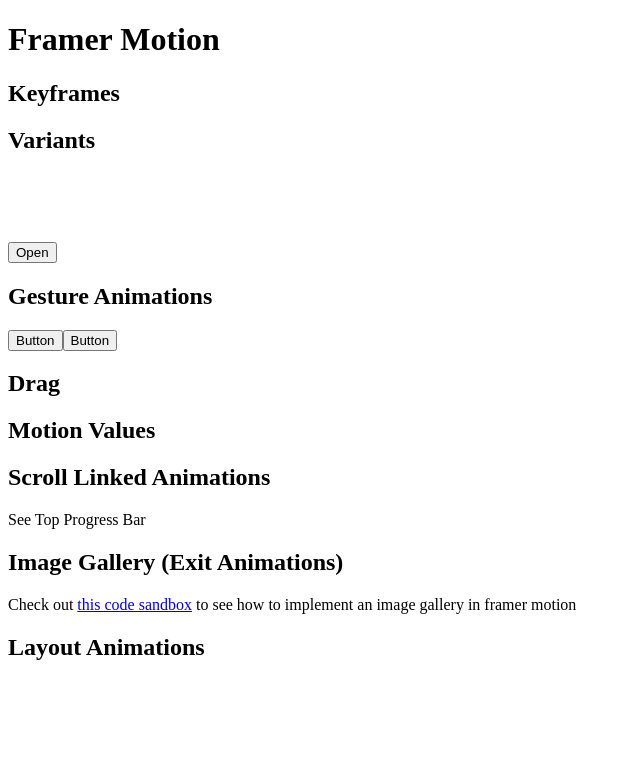
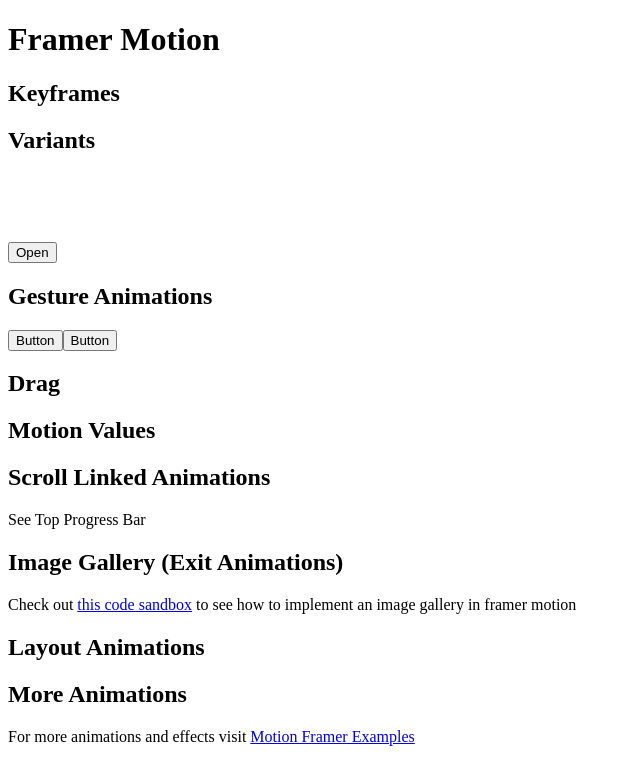
Before and after one commit to emanuelefavero/framer-motion, a Next.js app: page / in a window 1280 px wide. Shown: the top 784 px of the page, without its empty margins (0-640 px from the left). Built offline with nearby package versions, Linux system fonts and the light colour scheme.

Commit message:
add more animations link

```diff
--- a/app/page.tsx
+++ b/app/page.tsx
@@ -196,6 +196,18 @@
           }}
         />
       </div>
+
+      {/* MORE ANIMATIONS */}
+      <h2>More Animations</h2>
+      <p>
+        For more animations and effects visit{' '}
+        <a
+          className='text-indigo-700 font-semibold'
+          href='https://www.framer.com/motion/examples/'
+        >
+          Motion Framer Examples
+        </a>
+      </p>
     </>
   )
 }
```
